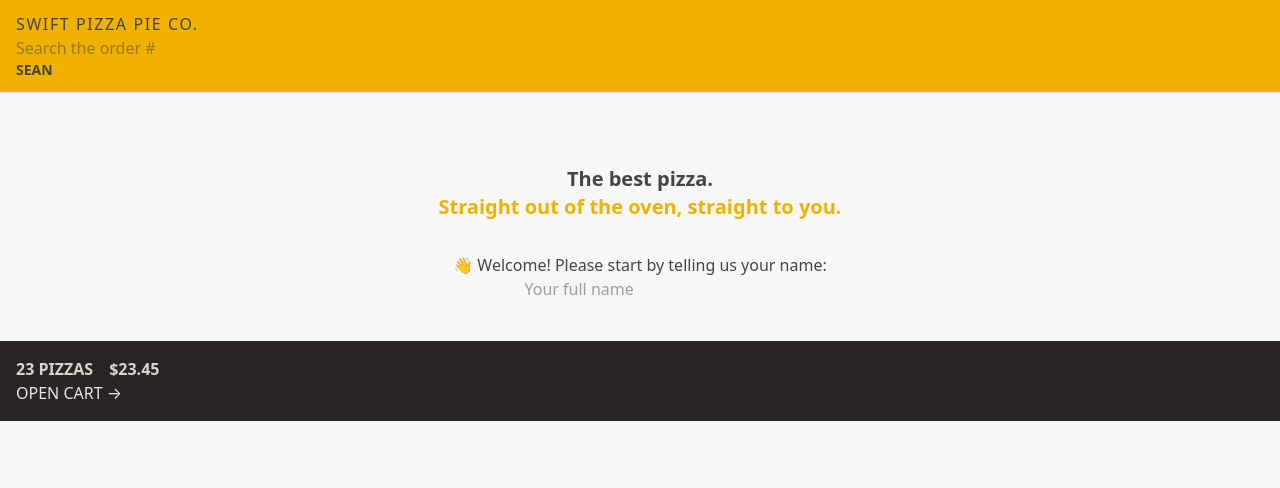
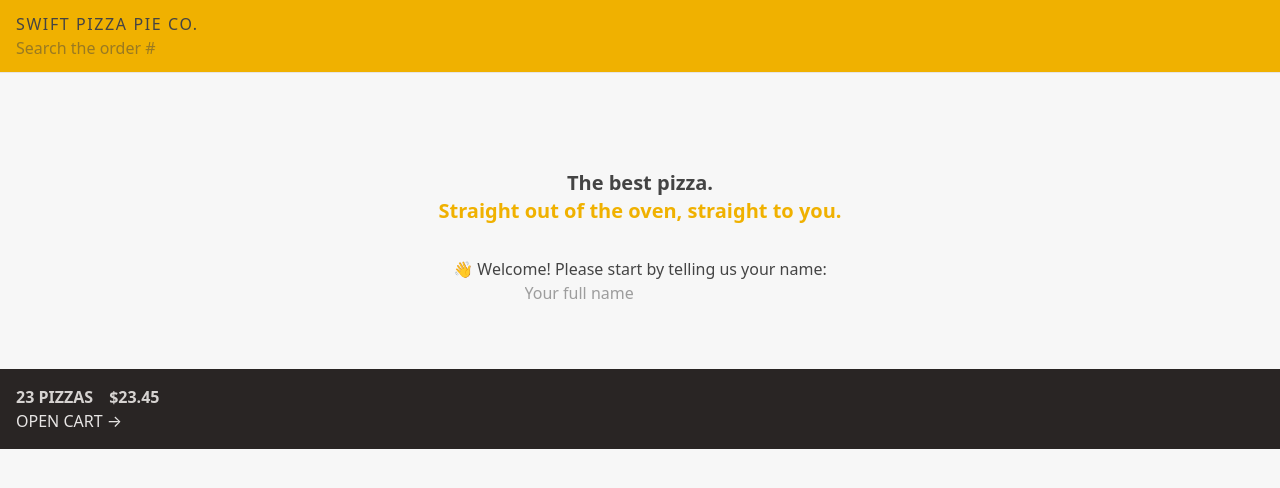
Before and after one commit to MBANS8A1/Swift-Pizza-Pie-Company, a React (Vite) app: page / in a window 1280 px wide. Shown: the top 488 px of the page. Built offline with nearby package versions, Linux system fonts and the light colour scheme.

Commit message:
I hid the name in the Username component. Also, I applied the small breakpoint to the Home page div container. So above 640px there will be more vertical margin in the y-direction.

```diff
--- a/src/features/user/Username.jsx
+++ b/src/features/user/Username.jsx
@@ -1,5 +1,5 @@
 function Username() {
-  return <div className="text-sm font-semibold">Sean</div>;
+  return <div className="hidden text-sm font-semibold">Sean</div>;
 }
 
 export default Username;
--- a/src/ui/Home.jsx
+++ b/src/ui/Home.jsx
@@ -2,7 +2,7 @@ import CreateUser from '../features/user/CreateUser';
 
 function Home() {
   return (
-    <div className="my-10 text-center">
+    <div className="my-10 text-center sm:my-16">
       <h1 className="mb-8 text-xl font-semibold">
         The best pizza.
         <br />
```
